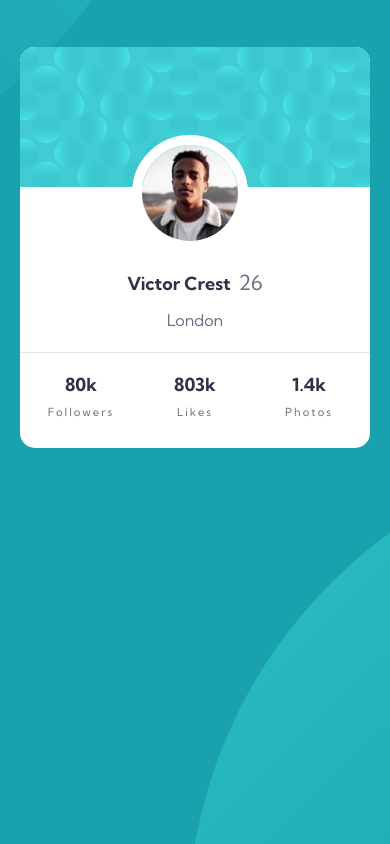
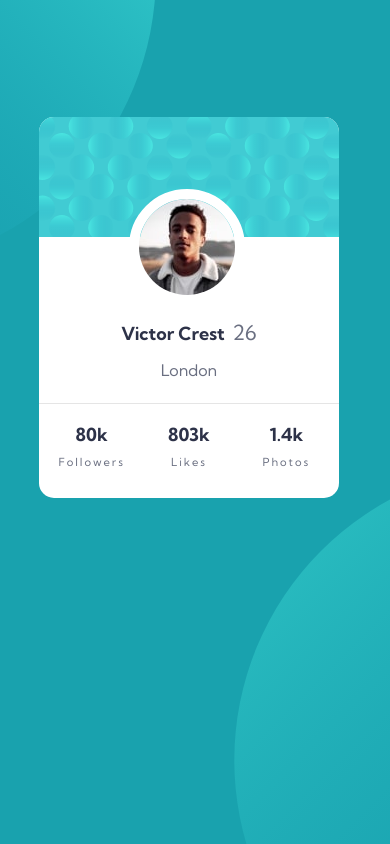
Before and after one commit to Julius-Java/profile-card, a plain HTML site: page index.html in a window 390 px wide. Drawn offline with nearby package versions, Linux system fonts and the light colour scheme.

Commit message:
Update CSS media queries

```diff
--- a/css/styles.css
+++ b/css/styles.css
@@ -91,14 +91,20 @@ hr {
     font-size: 0.7rem;
 }
 
-@media (max-width: 350px) {
+
+@media only screen and (max-width: 950px) {
     body {
-        padding: 0 20px 0;
-        background-position: right 40vw bottom 27vh, left 40vw top 40vh;
-        background-size: 45vh;
+        background-position: right 50vw bottom 27vh, left 45vw top 35vh;
+    }
+}
+
+@media only screen and (max-width: 400px) {
+    body {
+        background-position: right 65vw bottom 30vh, left 50vw top 50vh;
+        background-size: 60vh;
     }
     .card {
-        margin: 35% auto 0;
+        margin: 40% 10% 0;
         max-width: 300px;
     }
 
@@ -106,10 +112,15 @@ hr {
         left: 30%;
         top: 19%;
     }
+}
 
-    .bg-bottom {
-        bottom: 20%;
-        right: -15%;
-        transform: rotate(50deg);
+@media only screen and (max-width: 450px) {
+    body {
+        background-position: right 60vw bottom 27vh, left 60vw top 55vh;
+        background-size: 70vh;
+    }
+
+    .card {
+         margin-top: 30%;
     }
 }
```
